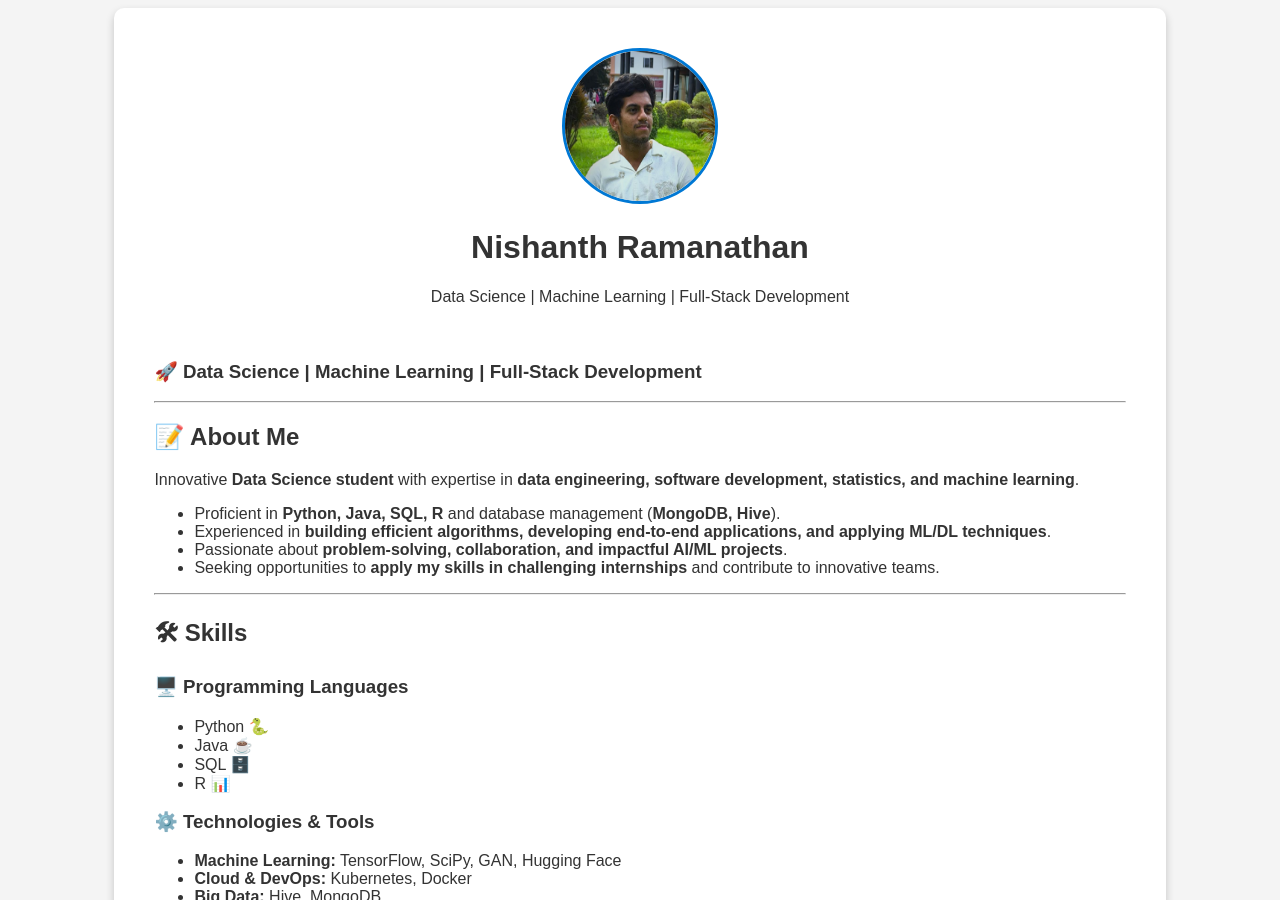
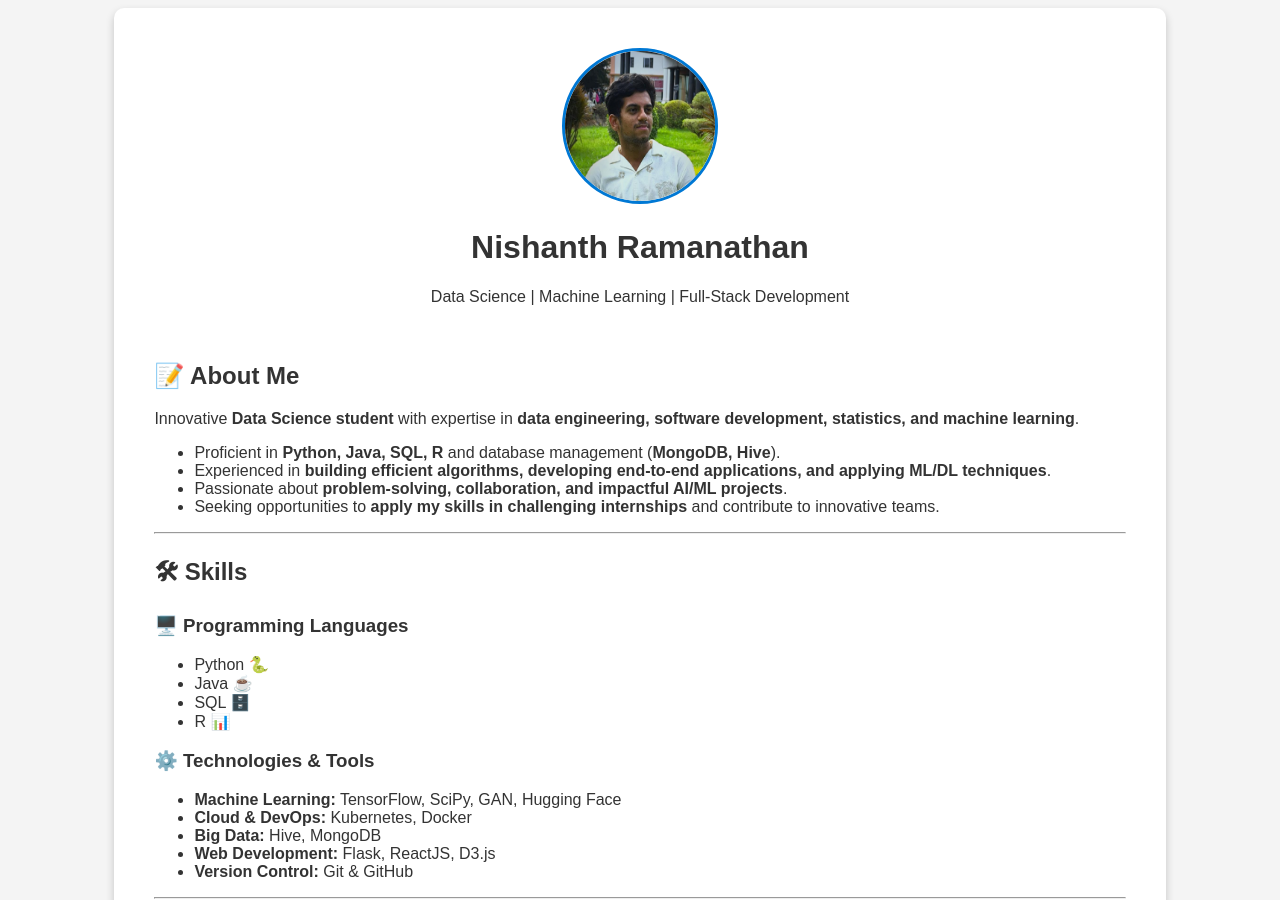
Before and after one commit to Iamnishanth123/iamnishanth123.github.io, a Jekyll site: the page built from index.md, in a window 1280 px wide and 900 px high. Built offline with Jekyll 4.4.1, drawn with Linux system fonts in a browser that asks for light colours.

Commit message:
Update index.md

```diff
--- a/index.md
+++ b/index.md
@@ -1,10 +1,6 @@
 ---
 layout: default
 title: Home
----
-
-### 🚀 Data Science | Machine Learning | Full-Stack Development
-
 ---
 
 ## 📝 About Me
```
